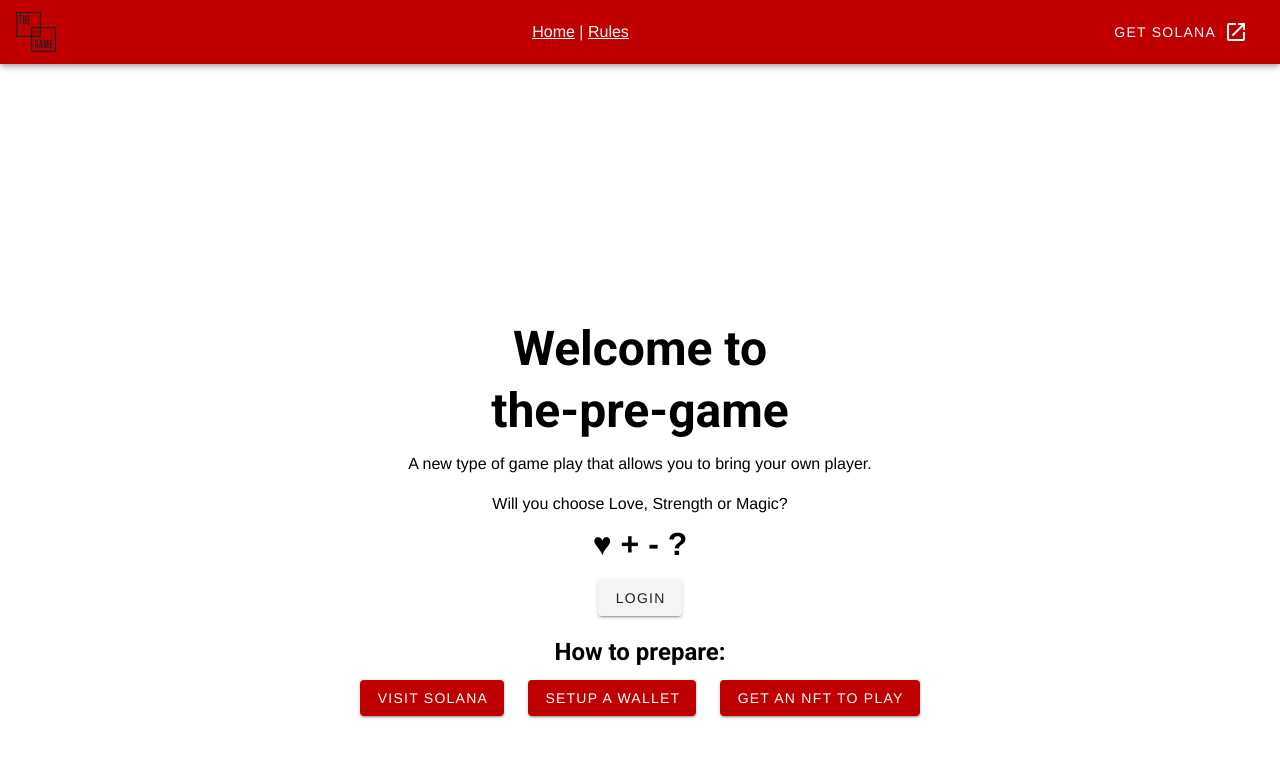
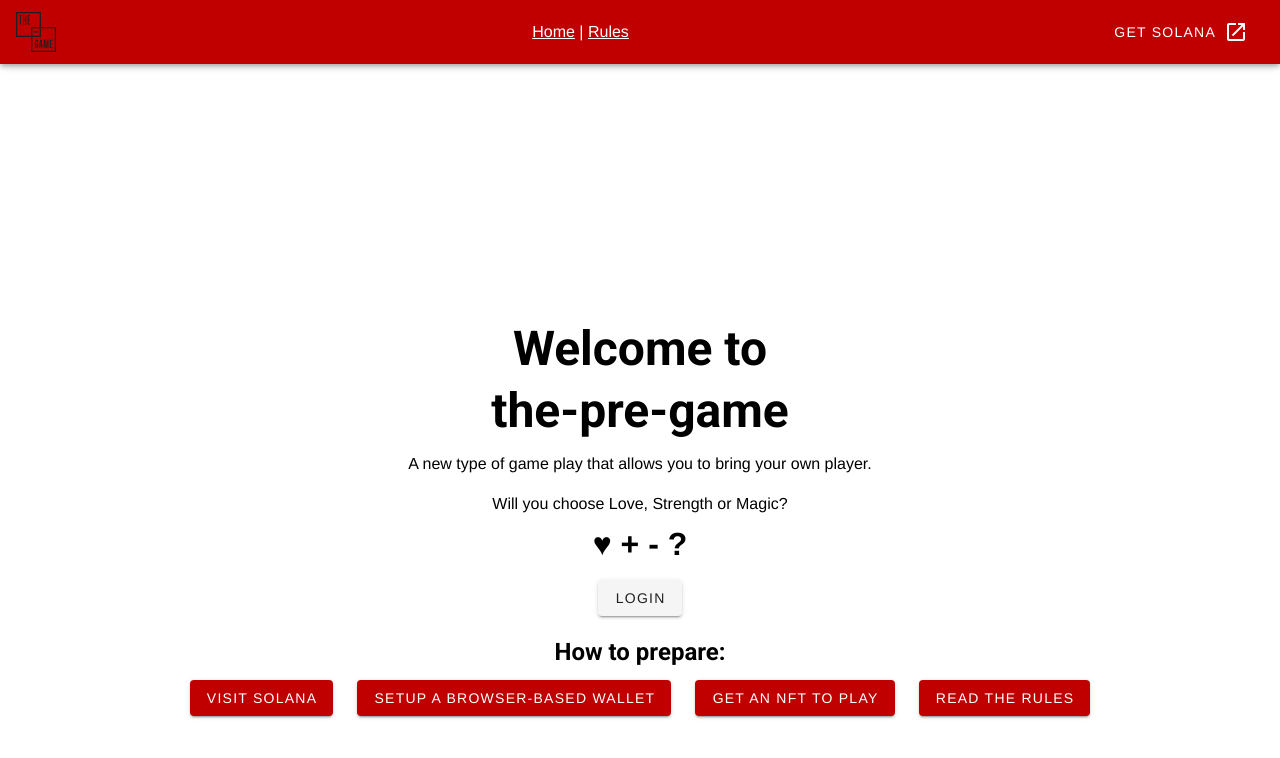
Before and after one commit to AiMingQi/the-game, a Vue app: page /#/ in a window 1280 px wide. Shown: the top 758 px of the page. Built offline with nearby package versions, Linux system fonts and the light colour scheme.

Commit message:
update prepare buttons

```diff
--- a/src/components/WelcomePage.vue
+++ b/src/components/WelcomePage.vue
@@ -46,7 +46,7 @@
             :href="next.href"
             class="subheading mx-3 mb-4 font-weight-white"
             color="#c00000"
-            target="_blank"
+            :target="_blank"
             dark
           >
             {{ next.text }}
@@ -74,14 +74,22 @@
         {
           text: 'Visit Solana',
           href: 'https://solana.com',
+          target: '_blank'
         },
         {
-          text: 'Setup a Wallet',
+          text: 'Setup a Browser-Based Wallet',
           href: 'https://phantom.app/',
+          target: '_blank'
         },
         {
           text: 'Get an NFT to play',
           href: 'https://solsea.io/collection/616eee186c530ec596bb1027',
+          target: '_blank'
+        },
+        {
+          text: 'Read the Rules',
+          href: '/#/rules',
+          target: '_self'
         },
       ]
     }),
```
